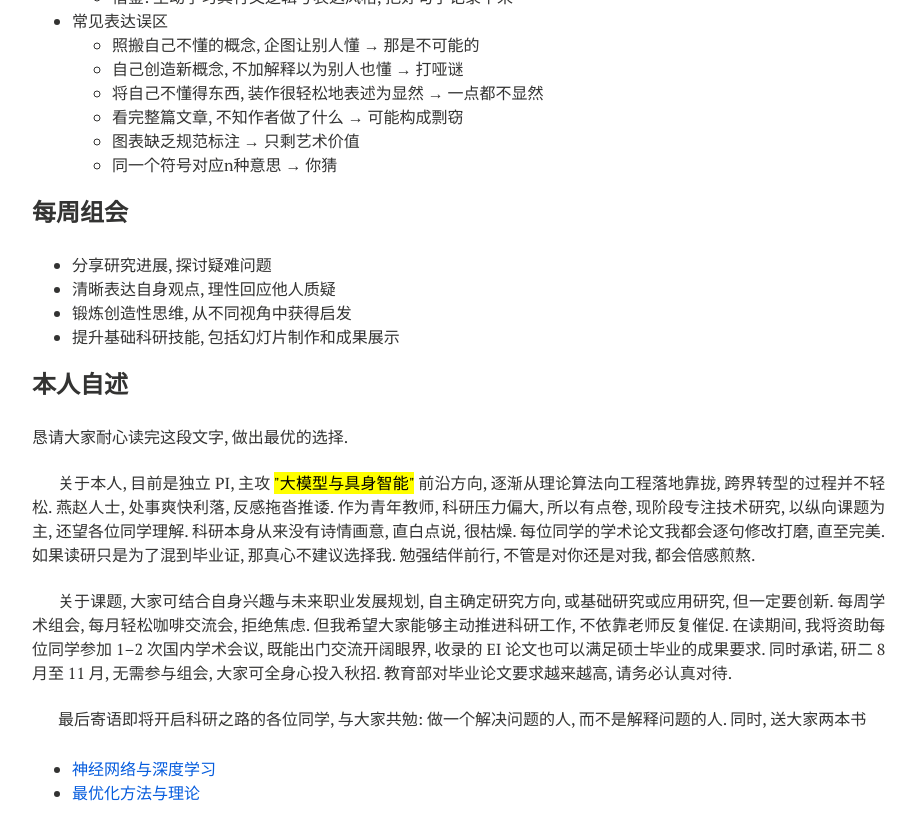
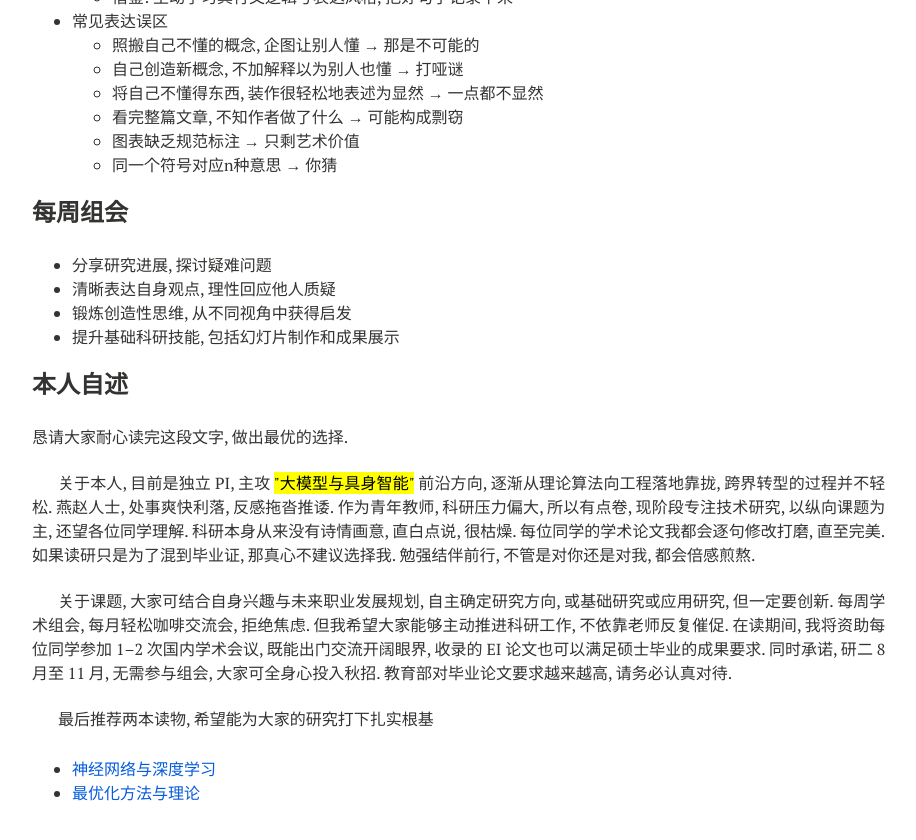
Before and after one commit to xianchaoxiu/xianchaoxiu.github.io, a Jekyll site: the page built from chinese/reading/index.md, in a window 1280 px wide and 900 px high, scrolled down 1308 px. Shown: the top 840 px of the window, without its empty margins (288-1204 px from the left). Built offline with Jekyll 4.4.1, drawn with Linux system fonts in a browser that asks for light colours; nearby versions of some CDN libraries.

Commit message:
Update index.md

```diff
--- a/chinese/reading/index.md
+++ b/chinese/reading/index.md
@@ -95,7 +95,6 @@ share: false
 教育部对毕业论文要求越来越高, 请务必认真对待. <br> <br>
 
 
-最后寄语即将开启科研之路的各位同学, 与大家共勉: 做一个解决问题的人, 而不是解释问题的人.
-同时, 送大家两本书
+最后推荐两本读物, 希望能为大家的研究打下扎实根基
 *  <a href="https://nndl.ai/nndl-v2/" class="textlink" target="_blank"> 神经网络与深度学习 </a> <br>
 *  <a href="http://faculty.bicmr.pku.edu.cn/~wenzw/optbook.html" class="textlink" target="_blank"> 最优化方法与理论 </a> <br>
```
